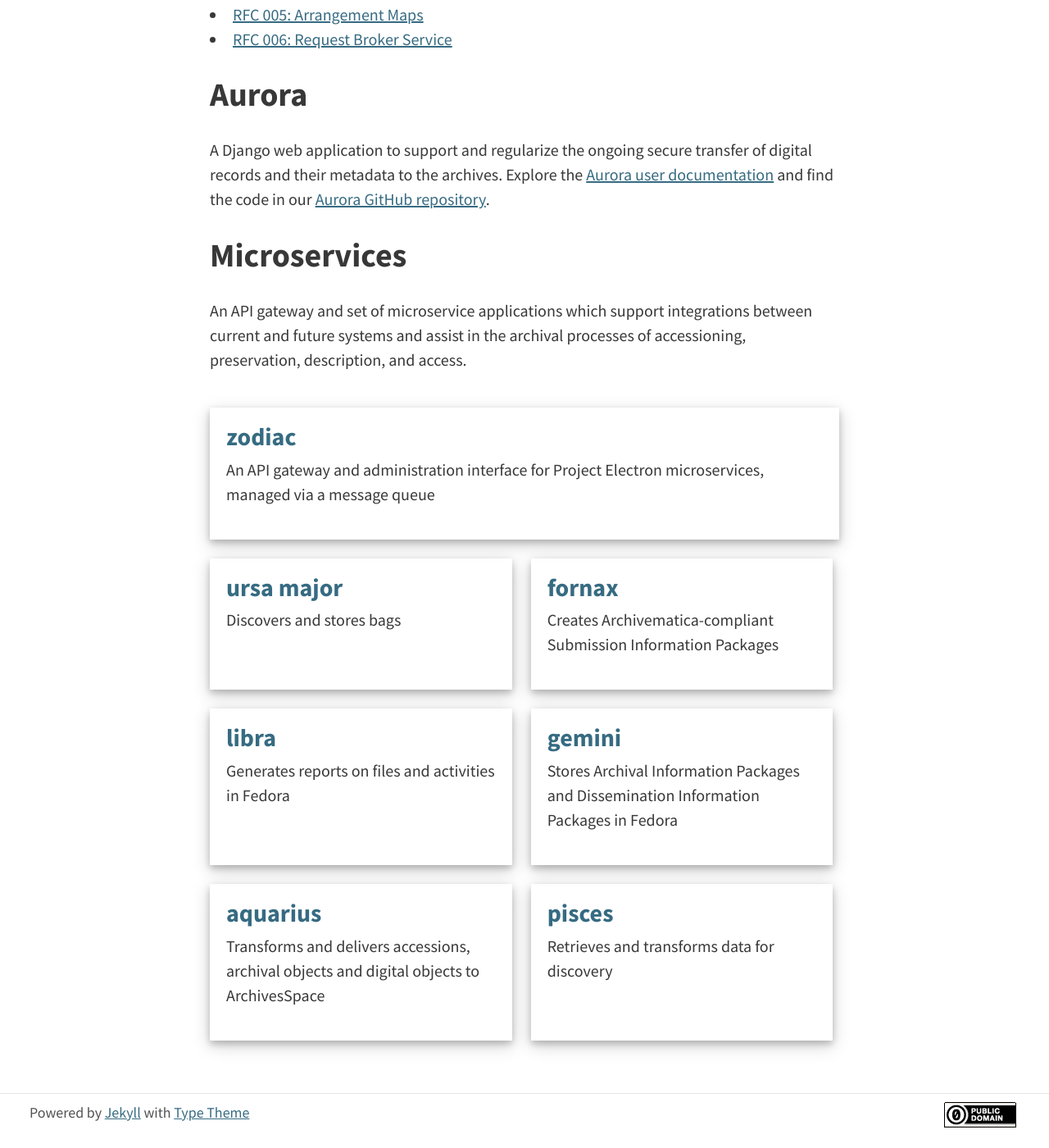
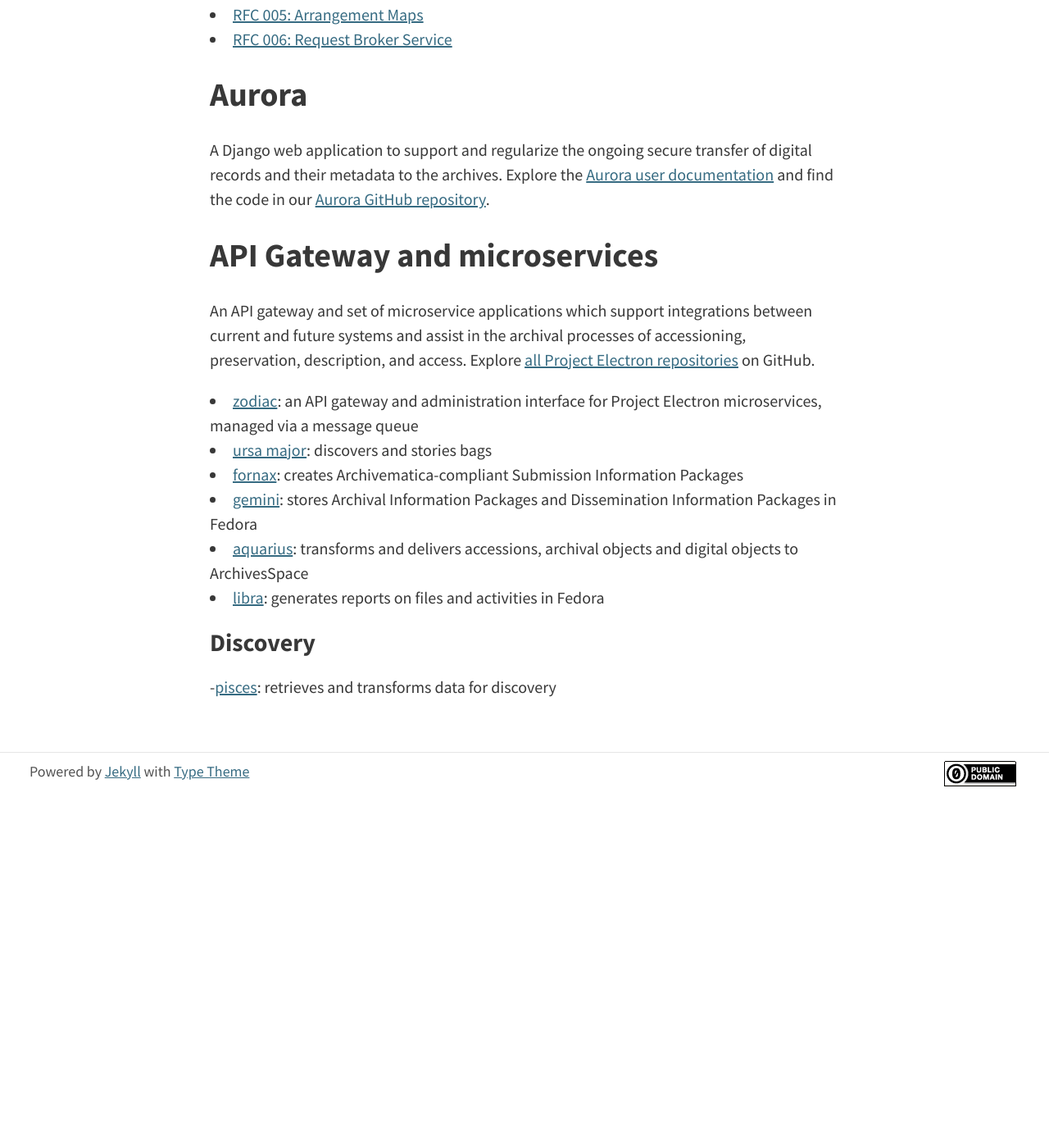
Before and after one commit to RockefellerArchiveCenter/project_electron, a Jekyll site: the page built from content/components.md, in a window 1280 px wide and 1400 px high, scrolled down 814 px. Shown: the whole window at 82% size. Built offline with Jekyll 4.4.1, drawn with Linux system fonts in a browser that asks for light colours; after the commit the page ends 1798 px from its top, so only the background shows below that.

Commit message:
simplify components page layout

```diff
--- a/content/components.md
+++ b/content/components.md
@@ -22,63 +22,16 @@
 A Django web application to support and regularize the ongoing secure transfer of digital records
 and their metadata to the archives. Explore the [Aurora user documentation](https://docs.rockarch.org/aurora/) and find the code in our [Aurora GitHub repository](https://github.com/RockefellerArchiveCenter/aurora).
 
-## Microservices
-An API gateway and set of microservice applications which support integrations between current and future systems and assist in the archival
-processes of accessioning, preservation, description, and access.
+## API Gateway and microservices
+An API gateway and set of microservice applications which support integrations between current and future systems and assist in the archival processes of accessioning, preservation, description, and access. Explore [all Project Electron repositories](https://github.com/topics/project-electron) on GitHub.
 
-<div class="container equal-height">
-  <div class= "twelve columns card">
-    <h3>
-      <a href="https://github.com/RockefellerArchiveCenter/zodiac">zodiac</a>
-    </h3>
-    <p>An API gateway and administration interface for Project Electron microservices, managed via a message queue</p>
-  </div>
-</div>
+  - [zodiac](https://github.com/RockefellerArchiveCenter/zodiac): an API gateway and administration interface for Project Electron microservices, managed via a message queue
+  - [ursa major](https://github.com/RockefellerArchiveCenter/ursa_major): discovers and stories bags
+  - [fornax](https://github.com/RockefellerArchiveCenter/fornax): creates Archivematica-compliant Submission Information Packages
+  - [gemini](https://github.com/RockefellerArchiveCenter/gemini): stores Archival Information Packages and Dissemination Information Packages in Fedora
+  - [aquarius](https://github.com/RockefellerArchiveCenter/aquarius): transforms and delivers accessions, archival objects and digital objects to ArchivesSpace
+  - [libra](https://github.com/RockefellerArchiveCenter/libra): generates reports on files and activities in Fedora
 
-<div class="container equal-height">
-  <div class= "six columns card">
-    <h3>
-      <a href="https://github.com/RockefellerArchiveCenter/ursa_major">ursa major</a>
-    </h3>
-    <p>Discovers and stores bags</p>
-  </div>
+### Discovery
 
-  <div class= "six columns card">
-    <h3>
-      <a href="https://github.com/RockefellerArchiveCenter/fornax">fornax</a>
-    </h3>
-    <p>Creates Archivematica-compliant Submission Information Packages</p>
-  </div>
-</div>
-
-<div class="container equal-height">
-  <div class= "six columns card">
-    <h3>
-      <a href="https://github.com/RockefellerArchiveCenter/libra">libra</a>
-    </h3>
-    <p>Generates reports on files and activities in Fedora</p>
-  </div>
-
-  <div class= "six columns card">
-    <h3>
-      <a href="https://github.com/RockefellerArchiveCenter/gemini">gemini</a>
-    </h3>
-    <p>Stores Archival Information Packages and Dissemination Information Packages in Fedora</p>
-  </div>
-</div>
-
-<div class="container equal-height">
-  <div class= "six columns card">
-    <h3>
-      <a href="https://github.com/RockefellerArchiveCenter/aquarius">aquarius</a>
-    </h3>
-    <p>Transforms and delivers accessions, archival objects and digital objects to ArchivesSpace</p>
-  </div>
-
-  <div class= "six columns card">
-    <h3>
-      <a href="https://github.com/RockefellerArchiveCenter/pisces">pisces</a>
-    </h3>
-    <p>Retrieves and transforms data for discovery</p>
-  </div>
-</div>
+  -[pisces](https://github.com/RockefellerArchiveCenter/pisces): retrieves and transforms data for discovery
```
